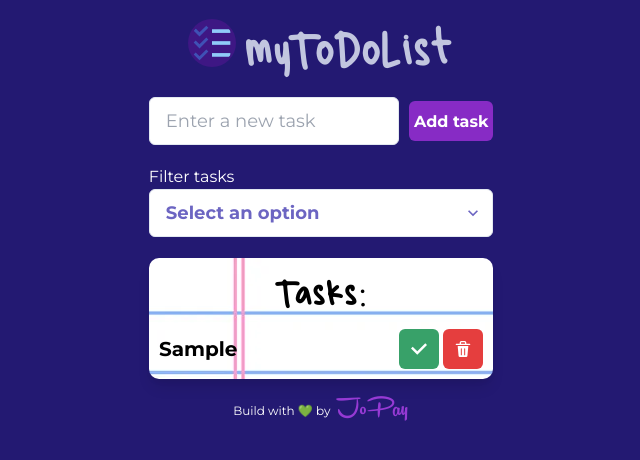
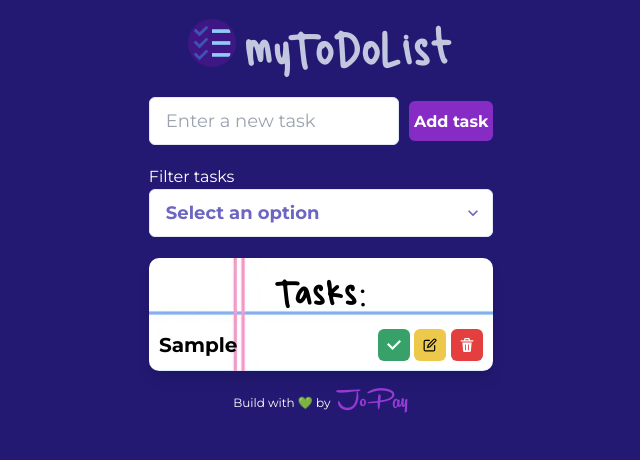
Before and after one commit to joPayWie/todolist, a React (Vite) app: page / in a window 1280 px wide. Both pictures are taken after typing "Sample" into the empty fields and a click on the button "Add task". Shown: the top 460 px of the page, without its empty margins (319-959 px from the left). Built offline with nearby package versions, Linux system fonts and the light colour scheme.

Commit message:
edit task mock up

```diff
--- /dev/null
+++ b/src/components/Form/Form.jsx
@@ -0,0 +1,21 @@
+import { TextInput } from "../TextInput/TextInput"
+
+import { editTaskName } from "../../utilities/generalFunctions"
+
+import { Stack, ButtonGroup, Button } from '@chakra-ui/react'
+
+export const Form = ({ firstFieldRef, onCancel, taskName, taskId }) => {
+    return (
+      <Stack spacing={4}>
+        <TextInput label='Task name' id='task-name' defaultValue={taskName} ref={firstFieldRef} />
+        <ButtonGroup display='flex' justifyContent='flex-end'>
+          <Button variant='outline' onClick={onCancel}>
+            Cancel
+          </Button>
+          <Button colorScheme='teal' onClick={() => editTaskName(taskId)}>
+            Save
+          </Button>
+        </ButtonGroup>
+      </Stack>
+    )
+  }
--- a/src/components/List/List.jsx
+++ b/src/components/List/List.jsx
@@ -25,7 +25,7 @@ export const List = ({ tasks, deleteTask, setTasks }) => {
       w="100%"
       color="black"
       borderRadius="10px"
-      p={{ base: "3%", lg: "2%" }}
+      p='2%'
       pt={{ base: "0px", lg: "0px" }}
       justify="center"
       direction="column"
--- a/src/components/Task/Task.jsx
+++ b/src/components/Task/Task.jsx
@@ -1,3 +1,7 @@
+import React from "react";
+
+import { Form } from "../Form/Form";
+
 import {
   useDisclosure,
   Button,
@@ -9,8 +13,18 @@ import {
   AlertDialogHeader,
   AlertDialogContent,
   AlertDialogOverlay,
+  Popover,
+  PopoverTrigger,
+  PopoverContent,
+  PopoverHeader,
+  PopoverBody,
+  PopoverFooter,
+  PopoverArrow,
+  PopoverCloseButton,
+  PopoverAnchor,
 } from "@chakra-ui/react";
-import { DeleteIcon, CheckIcon } from "@chakra-ui/icons";
+
+import { DeleteIcon, CheckIcon, EditIcon } from "@chakra-ui/icons";
 
 export const Task = ({
   taskName,
@@ -19,53 +33,92 @@ export const Task = ({
   deleteTask,
   changeTaskStatus,
 }) => {
+  const { isOpen, onOpen, onClose } = useDisclosure();
 
-  const { isOpen, onOpen, onClose } = useDisclosure()
+  const {
+    isOpen: isOpenEditPopover,
+    onOpen: onOpenEditPopover,
+    onClose: onCloseEditPopover,
+  } = useDisclosure();
+
+  const firstFieldRef = React.useRef(null);
 
   return (
     <>
       <Flex w="100%" justify="space-between" align="center" p="1%">
         <span
           className={`text-xl font-bold ${
-            !taskStatus || `line-through text-slate-600`
-          }`}
+            taskName.length > 16 && `w-2/3 text-left`
+          } ${!taskStatus || `line-through text-slate-600`}`}
         >
           {taskName}
         </span>
-        <Flex w="26%" justify="space-between">
+        <Flex w="32.5%" justify="space-between">
           <IconButton
-            colorScheme={taskStatus ? 'blackAlpha' : 'green'}
+            colorScheme={taskStatus ? "blackAlpha" : "green"}
+            size="sm"
             aria-label="Check"
             icon={<CheckIcon />}
             onClick={() => changeTaskStatus(taskId)}
           />
+
+          <Popover
+            isOpen={isOpenEditPopover}
+            initialFocusRef={firstFieldRef}
+            onOpen={onOpenEditPopover}
+            onClose={onCloseEditPopover}
+            placement="right"
+            closeOnBlur={false}
+          >
+            <PopoverTrigger>
+              <IconButton
+                colorScheme="yellow"
+                size="sm"
+                aria-label="Edit"
+                icon={<EditIcon />}
+              />
+            </PopoverTrigger>
+            <PopoverContent p={5}>
+              <PopoverArrow />
+              <PopoverCloseButton />
+              <Form
+                firstFieldRef={firstFieldRef}
+                onCancel={onCloseEditPopover}
+                taskName={taskName}
+                taskId={taskId}
+              />
+            </PopoverContent>
+          </Popover>
+
           <IconButton
             colorScheme="red"
+            size="sm"
             aria-label="Delete"
             icon={<DeleteIcon />}
             onClick={onOpen}
           />
         </Flex>
       </Flex>
-      <AlertDialog
-        isOpen={isOpen}
-        onClose={onClose}
-      >
+      <AlertDialog isOpen={isOpen} onClose={onClose}>
         <AlertDialogOverlay>
           <AlertDialogContent>
-            <AlertDialogHeader fontSize='lg' fontWeight='bold' color='black'>
+            <AlertDialogHeader fontSize="lg" fontWeight="bold" color="black">
               Warning
             </AlertDialogHeader>
 
-            <AlertDialogBody color='black'>
+            <AlertDialogBody color="black">
               Are you sure? You can't undo this action afterwards.
             </AlertDialogBody>
 
             <AlertDialogFooter>
-              <Button colorScheme='blue' onClick={onClose}>
+              <Button colorScheme="blue" onClick={onClose}>
                 No, cancel
               </Button>
-              <Button colorScheme='red' onClick={() => deleteTask(taskId)} ml={3}>
+              <Button
+                colorScheme="red"
+                onClick={() => deleteTask(taskId)}
+                ml={3}
+              >
                 Yes, delete
               </Button>
             </AlertDialogFooter>
--- /dev/null
+++ b/src/components/TextInput/TextInput.jsx
@@ -0,0 +1,11 @@
+import React from 'react'
+import { Input, FormControl, FormLabel } from '@chakra-ui/react'
+
+export const TextInput = React.forwardRef((props, ref) => {
+    return (
+      <FormControl>
+        <FormLabel htmlFor={props.id}>{props.label}</FormLabel>
+        <Input ref={ref} id={props.id} {...props} />
+      </FormControl>
+    )
+  })
--- a/src/utilities/generalFunctions.js
+++ b/src/utilities/generalFunctions.js
@@ -12,3 +12,7 @@ export const filterTasks = (selectValue) => {
         return taskArray.filter(task => task.taskStatus === false)
     }
 }
+
+export const editTaskName = () => {
+
+}
```
